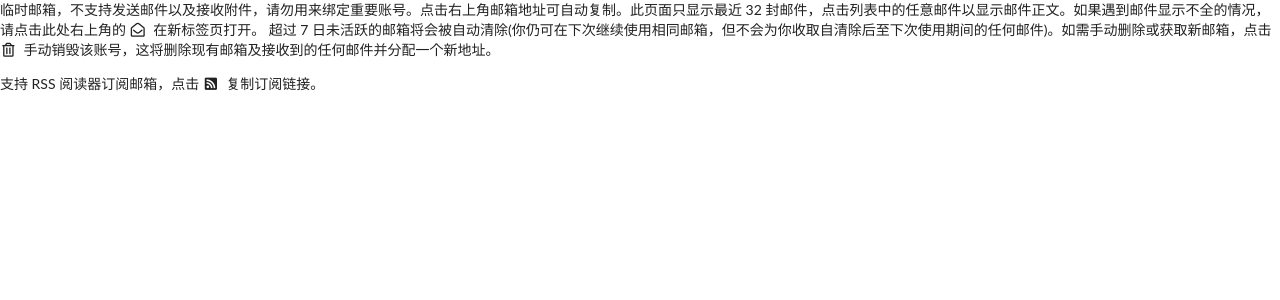
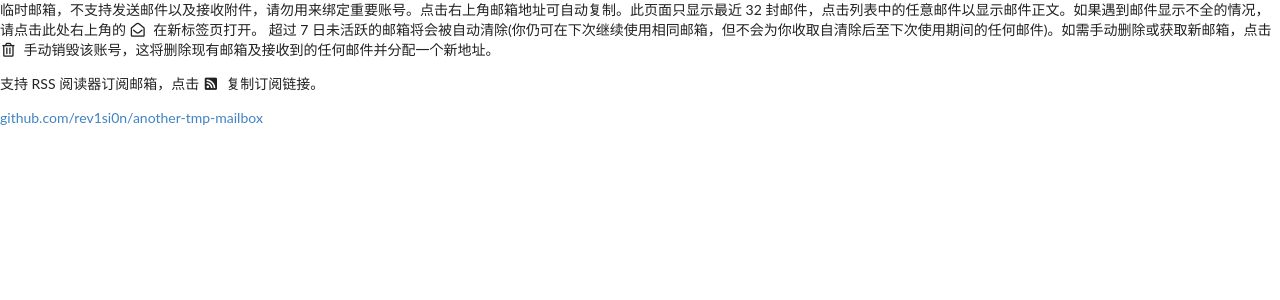
Before and after one commit to rev1si0n/another-tmp-mailbox, a Python web app: template templates/intro.html in a window 1280 px wide. Shown: the top 300 px of the page. Run offline with Jinja, Linux system fonts and the light colour scheme; the template is opened without the code that fills it, so the values that code supplies are empty.

Commit message:
Update intro.html

```diff
--- a/templates/intro.html
+++ b/templates/intro.html
@@ -7,3 +7,6 @@
 <p>
 支持 RSS 阅读器订阅邮箱，点击 <i class="rss square icon"></i> 复制订阅链接。
 </p>
+<p>
+<a href="https://github.com/rev1si0n/another-tmp-mailbox">github.com/rev1si0n/another-tmp-mailbox</a>
+</p>
```
